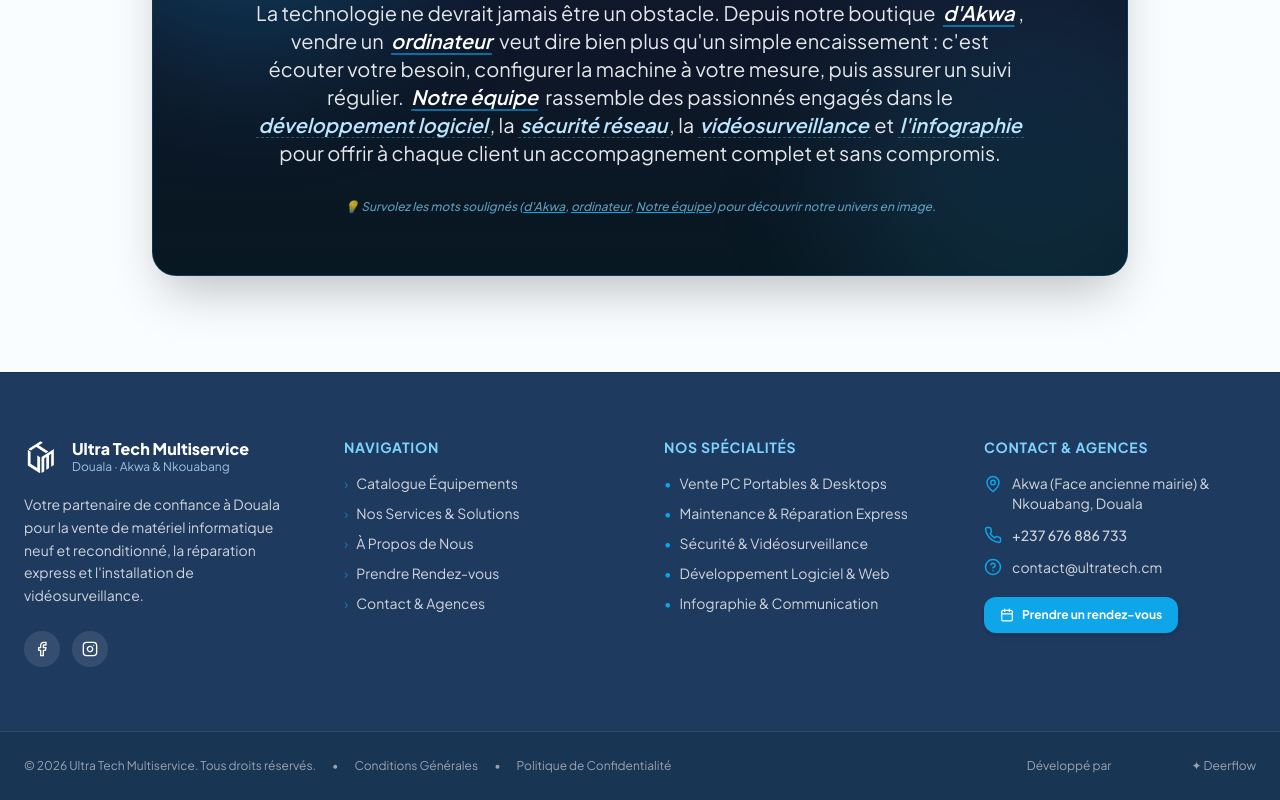
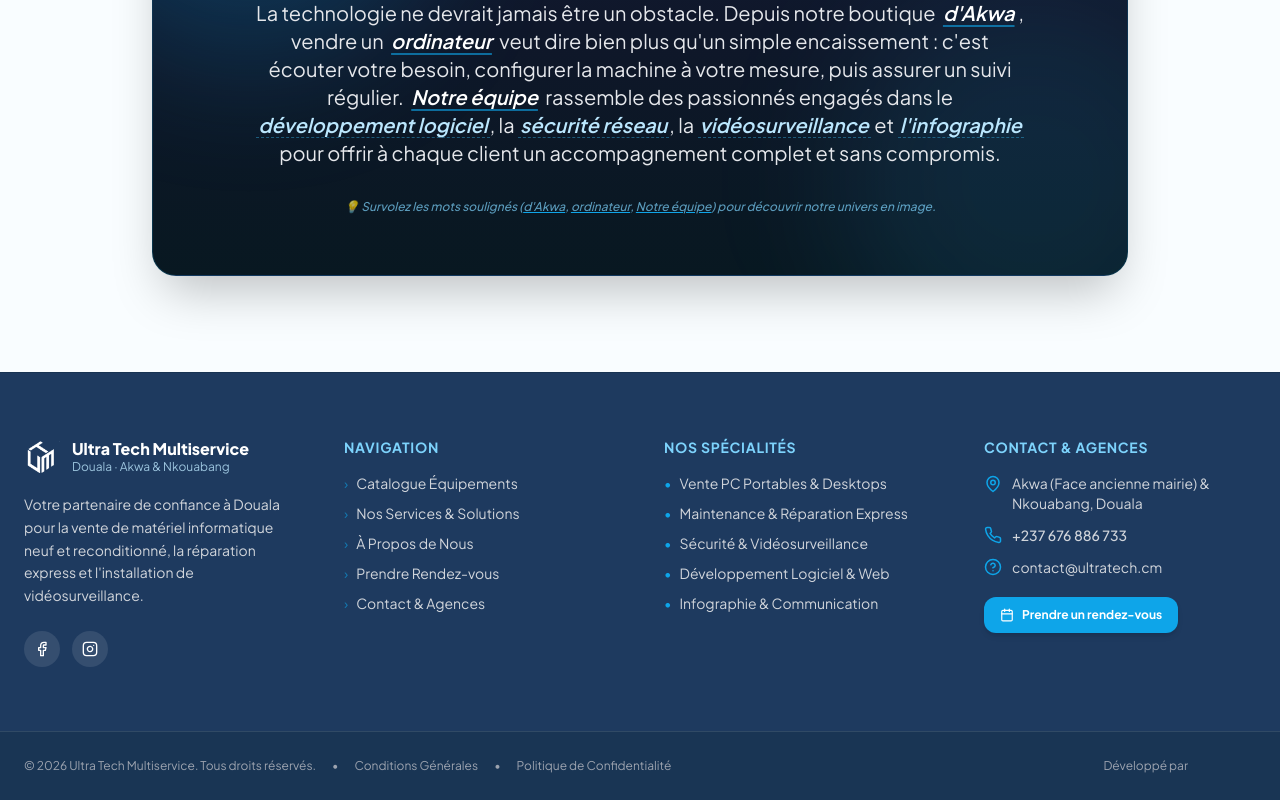
Before and after one commit to lordmigzy21-blip/ULTRA-TECH-1, a Next.js app in the folder site/: page / in a window 1280 px wide. Shown: the part 1758-2558 px from the top of the page. Built offline with nearby package versions, Linux system fonts and the light colour scheme; no server answers; the database is empty; grey boxes are pictures that could not be loaded.

Commit message:
fix: remove deerflow link from footer

```diff
--- a/site/src/components/Footer.tsx
+++ b/site/src/components/Footer.tsx
@@ -160,14 +160,6 @@
                 className="h-7 w-auto object-contain rounded"
               />
             </a>
-            <a
-              href="https://deerflow.tech"
-              target="_blank"
-              rel="noopener noreferrer"
-              className="text-xs text-gray-400 hover:text-primary transition-colors flex items-center gap-1"
-            >
-              ✦ Deerflow
-            </a>
           </div>
         </div>
       </div>
```
